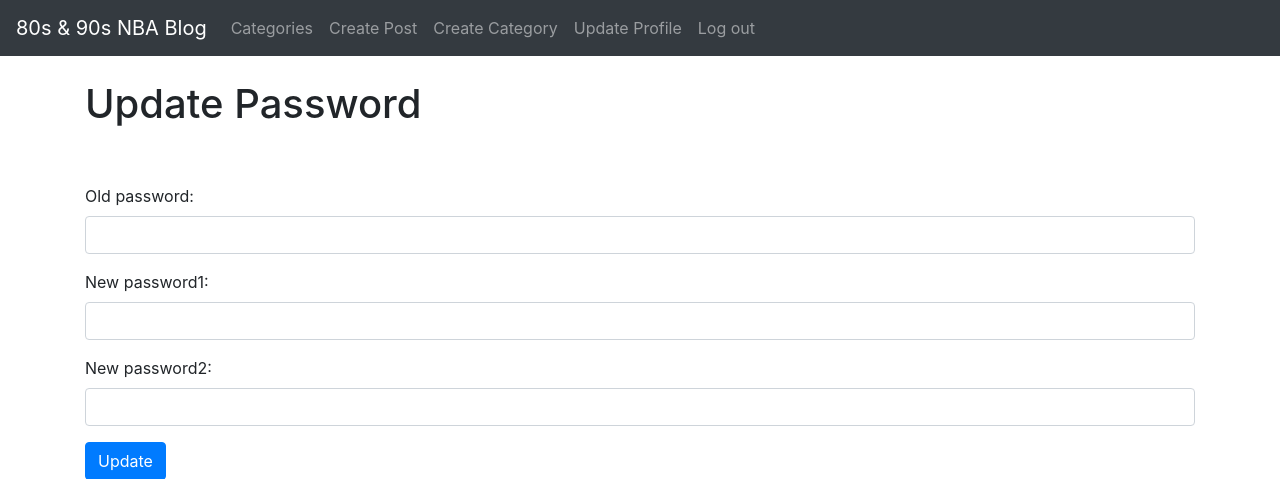
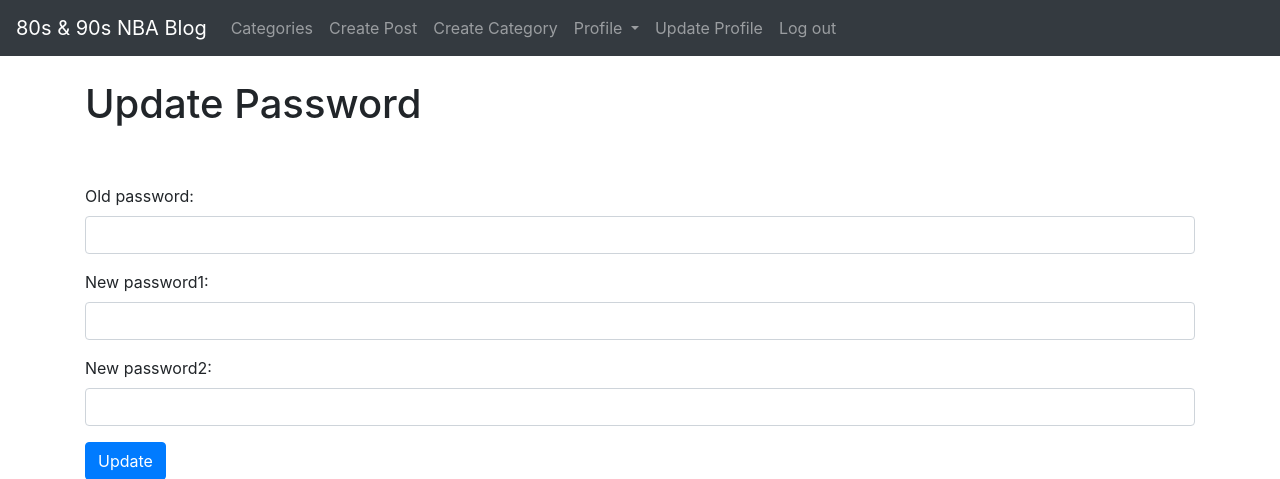
Before and after one commit to Code-Institute-Submissions/i-love-this-game, a Django app: page /members/password/ in a window 1280 px wide. Shown: the top 479 px of the page. Run offline with Django 4.2, Linux system fonts and the light colour scheme; the visitor is signed in with stand-in values (Sample User, id 1); some libraries are stand-ins or nearby versions.

Commit message:
Create a dropdown link in the navbar with links to the profile page, the user's edit page and the profile page edit settings

```diff
--- a/members/templates/registration/edit_profile.html
+++ b/members/templates/registration/edit_profile.html
@@ -1,8 +1,8 @@
 {% extends 'base.html' %}
-{% block title %}Update Profile{% endblock %}
+{% block title %}Update Settings{% endblock %}
 {% block content %}
 <!-- Form to update profile -->
-<h1>Update Profile</h1>
+<h1>Update Settings</h1>
 <br/><br/>
 {{ user.profile.bio }}
 <br/><br/>
--- a/members/urls.py
+++ b/members/urls.py
@@ -1,5 +1,5 @@
 from django.urls import path
-from .views import UserRegisterView, UserEditView, PasswordsChangeView, ShowProfilePageView
+from .views import UserRegisterView, UserEditView, PasswordsChangeView, ShowProfilePageView, EditProfilePageView
 # from django.contrib.auth import views as auth_views
 from . import views
 
@@ -15,4 +15,6 @@ urlpatterns = [
     path('password_success', views.password_success, name="password_success"),
     path('<int:pk>/profile/', ShowProfilePageView.as_view(
         ), name='show_profile_page'),
+    path('<int:pk>/edit_profile_page/', EditProfilePageView.as_view(
+        ), name='edit_profile_page'),
 ]
--- a/members/views.py
+++ b/members/views.py
@@ -6,6 +6,14 @@ from django.contrib.auth.views import PasswordChangeView
 from django.urls import reverse_lazy
 from .forms import SignUpForm, EditProfileForm, PasswordChangingForm
 from theblog.models import Profile
+
+
+# Django class-based view for update profile page
+class EditProfilePageView(generic.UpdateView):
+    model = Profile
+    template_name = 'registration/edit_profile_page.html'
+    fields = ['bio', 'profile_pic', 'website_url', 'youtube_url', 'instagram_url', 'twitter_url', 'facebook_url']
+    success_url = reverse_lazy('home')
 
 
 # Django class-based view for profile page
@@ -42,7 +50,7 @@ class UserRegisterView(generic.CreateView):
     success_url = reverse_lazy('login')
 
 
-# Django class-based view for update profile page
+# Django class-based view for update settings page
 class UserEditView(generic.UpdateView):
     form_class = EditProfileForm
     template_name = 'registration/edit_profile.html'
--- a/theblog/templates/base.html
+++ b/theblog/templates/base.html
@@ -76,6 +76,19 @@
                         <li class="nav-item">
                             <a class="nav-link" href="{% url 'add_category' %}">Create Category</a>
                         </li>
+                <!--  -->
+                <div class="collapse navbar-collapse" id="navbarSupportedContent">
+                    <ul class="navbar-nav mr-auto">
+                        <li class="nav-item dropdown">
+                            <a class="nav-link dropdown-toggle" href="#" id="navbarDropdown" role="button" data-toggle="dropdown" aria-haspopup="true" aria-expanded="false">
+                                Profile
+                            </a>
+                            <div class="dropdown-menu" aria-labelledby="navbarDropdown">
+                                <a class="dropdown-item" href="{% url 'edit_profile' %}">Update Settings</a>
+                                <a class="dropdown-item" href="{% url 'edit_profile_page' user.profile.id %}">Update Profile Page</a>
+                                <a class="dropdown-item" href="{% url 'show_profile_page' user.profile.id %}">Show Profile Page</a>
+                            </div>
+                        </li>
                 <!-- Update profile -->
                 <div class="collapse navbar-collapse" id="navbarSupportedContent">
                     <ul class="navbar-nav mr-auto">
```
Also changed, not shown: members/templates/registration/edit_profile_page.html (added, +21 -0 lines).
